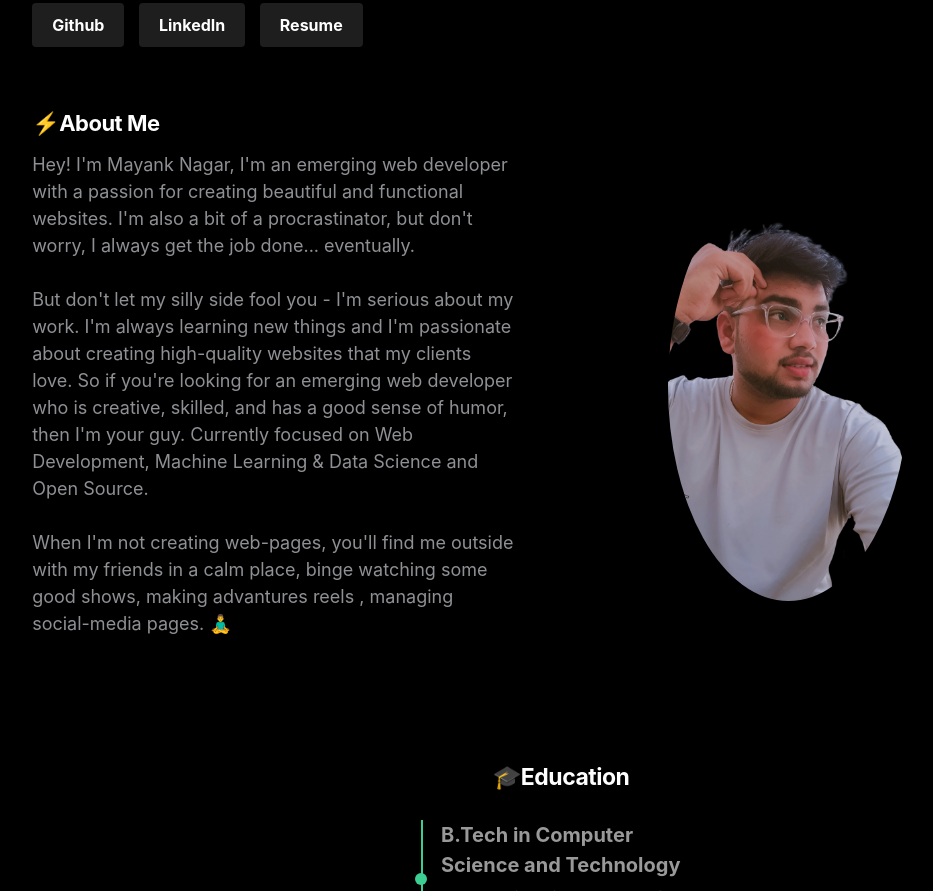
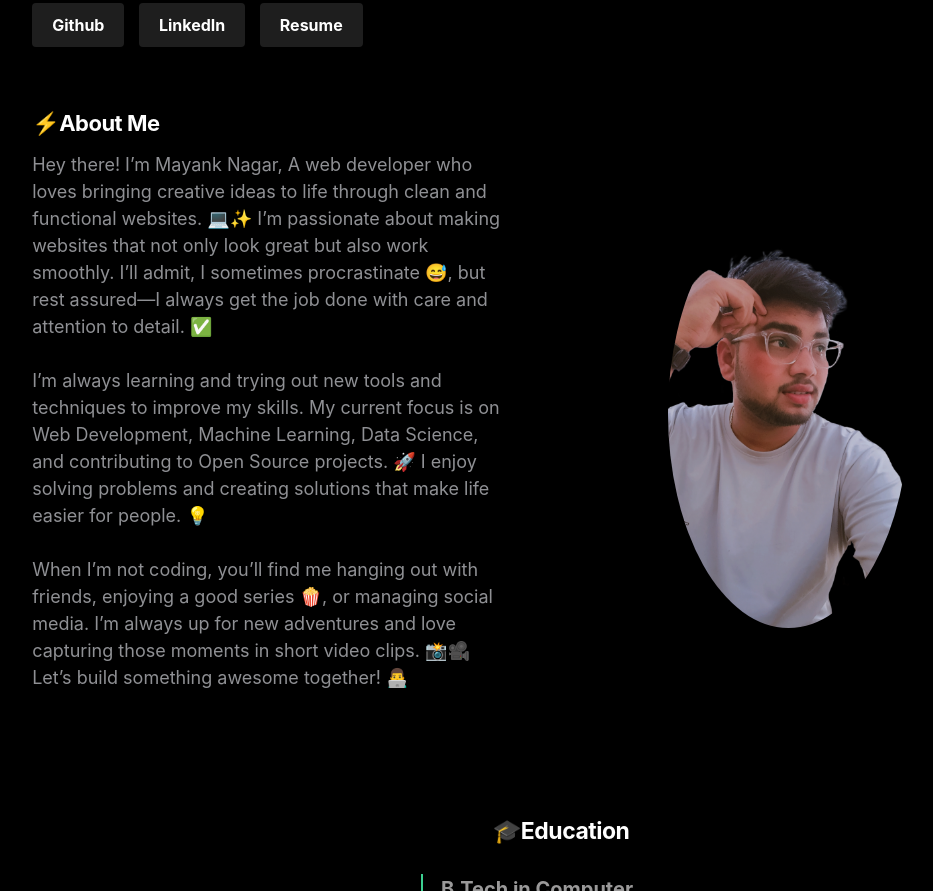
Before and after one commit to mayank-nagar-04/Update-Portfolio, a plain HTML site: page index.html in a window 1280 px wide. Shown: the part 705-1596 px from the top of the page, without its empty margins (79-1012 px from the left). Drawn offline with Linux system fonts and the light colour scheme.

Commit message:
Update index.html
Chane About

```diff
--- a/index.html
+++ b/index.html
@@ -62,22 +62,27 @@
                 ⚡About Me
             </h1>
             <p>
-                Hey! I'm Mayank Nagar, I'm an emerging web developer with a passion for creating beautiful and
-                functional websites. I'm also a bit of a procrastinator, but don't worry, I always get the job
-                done... eventually.
+               Hey there! I’m Mayank Nagar,
+                A web developer who loves bringing creative ideas to life through clean and functional websites. 💻✨
+                I’m passionate about making websites that not only look great but also work smoothly.
+                I’ll admit, I sometimes procrastinate 😅, but rest assured—I always get the job done with care and attention to detail. ✅
+
             </p>
             <br>
             <p>
-                But don't let my silly side fool you - I'm serious about my work. I'm always learning new things and
-                I'm passionate about creating high-quality websites that my clients love. So if you're looking for
-                an emerging web developer who is creative, skilled, and has a good sense of humor, then I'm your
-                guy. Currently focused on Web Development, Machine Learning & Data Science and
-                Open Source.
+               I’m always learning and trying out new tools and techniques to improve my skills.
+                My current focus is on Web Development, Machine Learning, Data Science, and contributing to Open Source projects. 🚀
+                I enjoy solving problems and creating solutions that make life easier for people. 💡
+
             </p>
             <br>
             <p>
-                When I'm not creating web-pages, you'll find me outside with my friends in a calm place, binge
-                watching some good shows, making advantures reels , managing social-media pages. 🧘‍♂️
+               When I’m not coding, you’ll find me hanging out with friends,
+                enjoying a good series 🍿, or managing social media.
+                I’m always up for new adventures and love capturing those moments in short video clips. 📸🎥
+
+                Let’s build something awesome together! 👨‍💻
+
             </p>
         </div>
         <div class="about-img-box">
```
